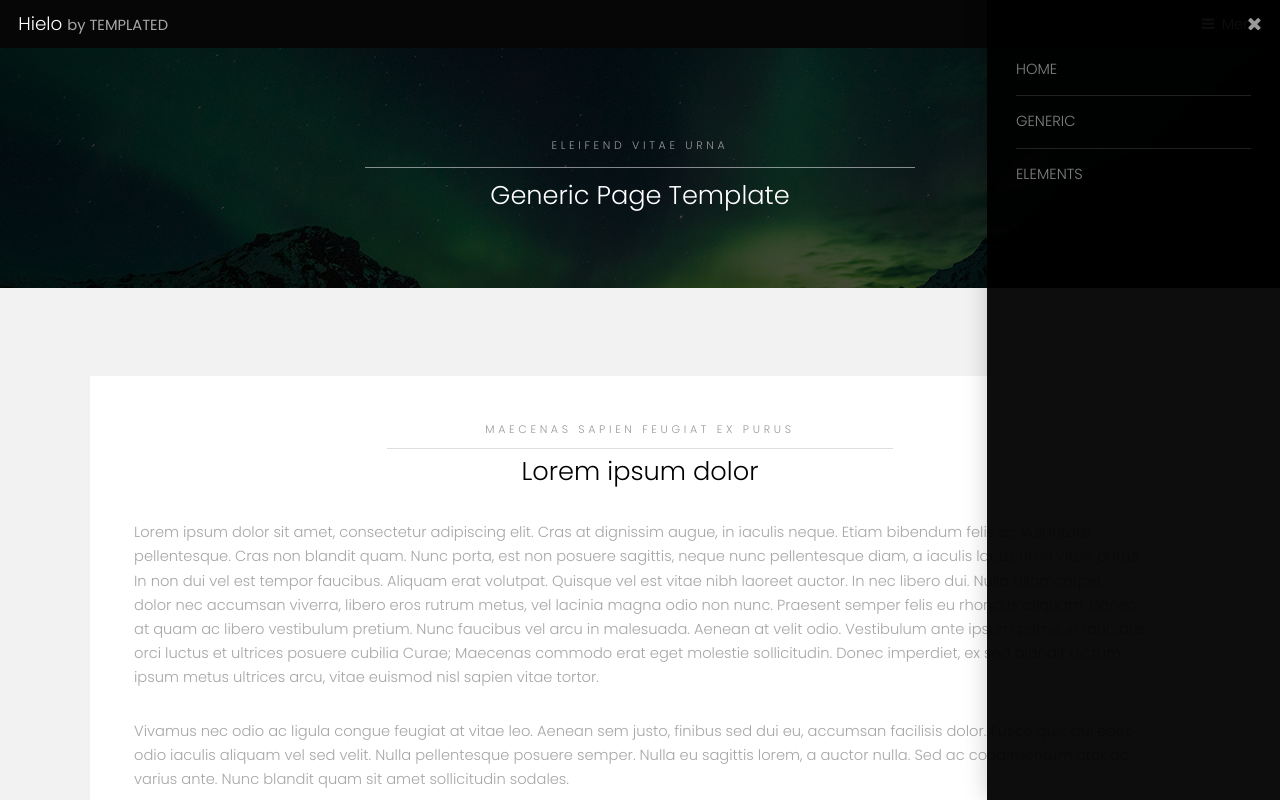
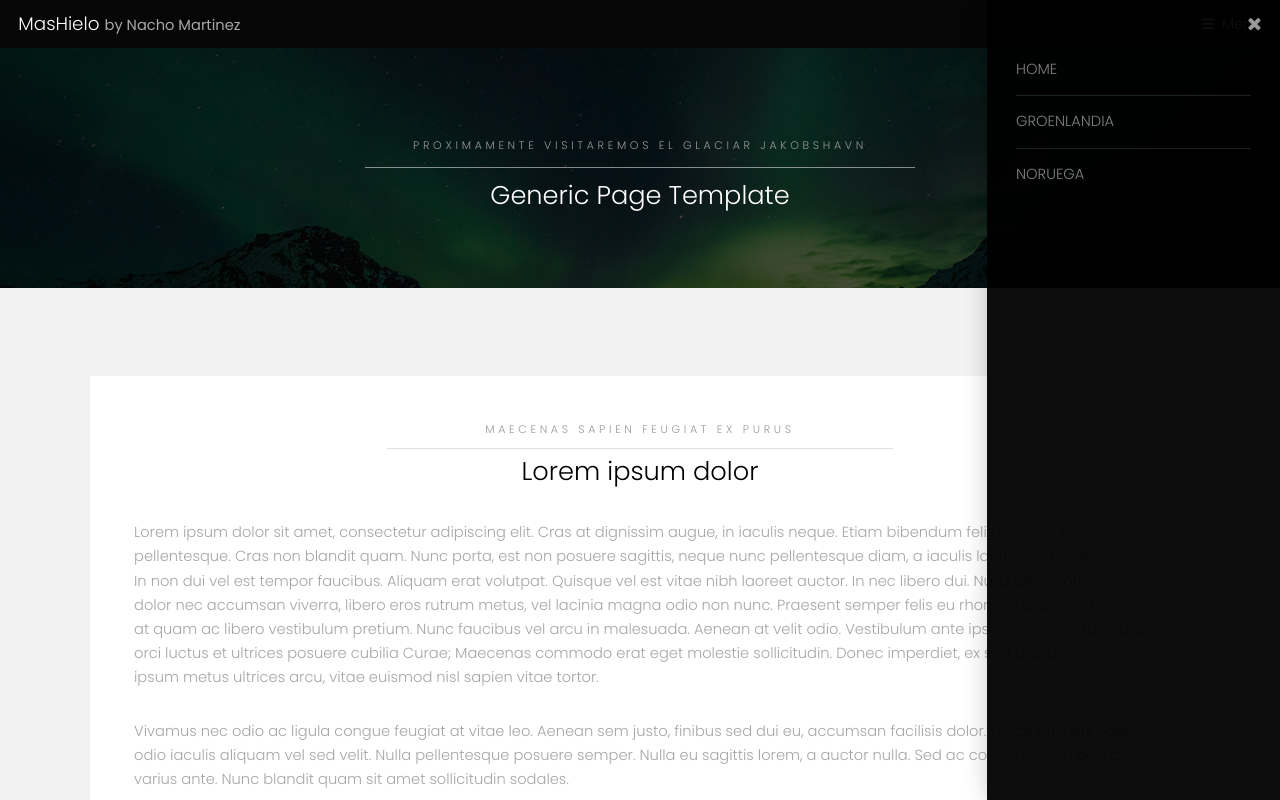
Before and after one commit to nachonmg/05_REP_MASHIELO, a plain HTML site: page groenlandia.html in a window 1280 px wide. Both pictures are taken after a click on the link "Menu". Shown: the top 800 px of the page. Drawn offline with Linux system fonts and the light colour scheme.

Commit message:
Creamos seccion Noruega

```diff
--- a/groenlandia.html
+++ b/groenlandia.html
@@ -6,7 +6,7 @@
 -->
 <html>
 	<head>
-		<title>Hielo by TEMPLATED</title>
+		<title>MasHielo by Nacho Martinez</title>
 		<meta charset="utf-8" />
 		<meta name="viewport" content="width=device-width, initial-scale=1" />
 		<link rel="stylesheet" href="assets/css/main.css" />
@@ -15,7 +15,7 @@
 
 		<!-- Header -->
 			<header id="header">
-				<div class="logo"><a href="index.html">Hielo <span>by TEMPLATED</span></a></div>
+				<div class="logo"><a href="index.html">MasHielo <span>by Nacho Martinez</span></a></div>
 				<a href="#menu">Menu</a>
 			</header>
 
@@ -23,8 +23,8 @@
 			<nav id="menu">
 				<ul class="links">
 					<li><a href="index.html">Home</a></li>
-					<li><a href="generic.html">Generic</a></li>
-					<li><a href="elements.html">Elements</a></li>
+					<li><a href="groenlandia.html">Groenlandia</a></li>
+					<li><a href="noruega.html">Noruega</a></li>
 				</ul>
 			</nav>
 
@@ -32,7 +32,7 @@
 			<section id="One" class="wrapper style3">
 				<div class="inner">
 					<header class="align-center">
-						<p>Eleifend vitae urna</p>
+						<p>PROXIMAMENTE VISITAREMOS EL GLACIAR JAKOBSHAVN</p>
 						<h2>Generic Page Template</h2>
 					</header>
 				</div>
```
Also changed, not shown: index.html (+3 -3 lines), noruega.html (+4 -4 lines).
